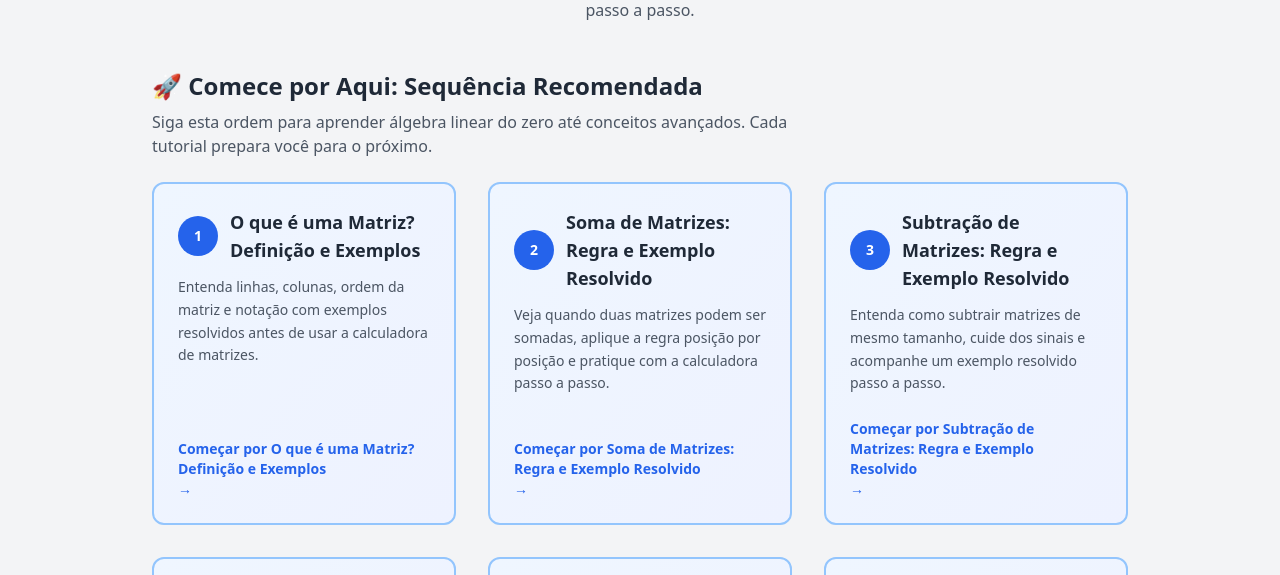
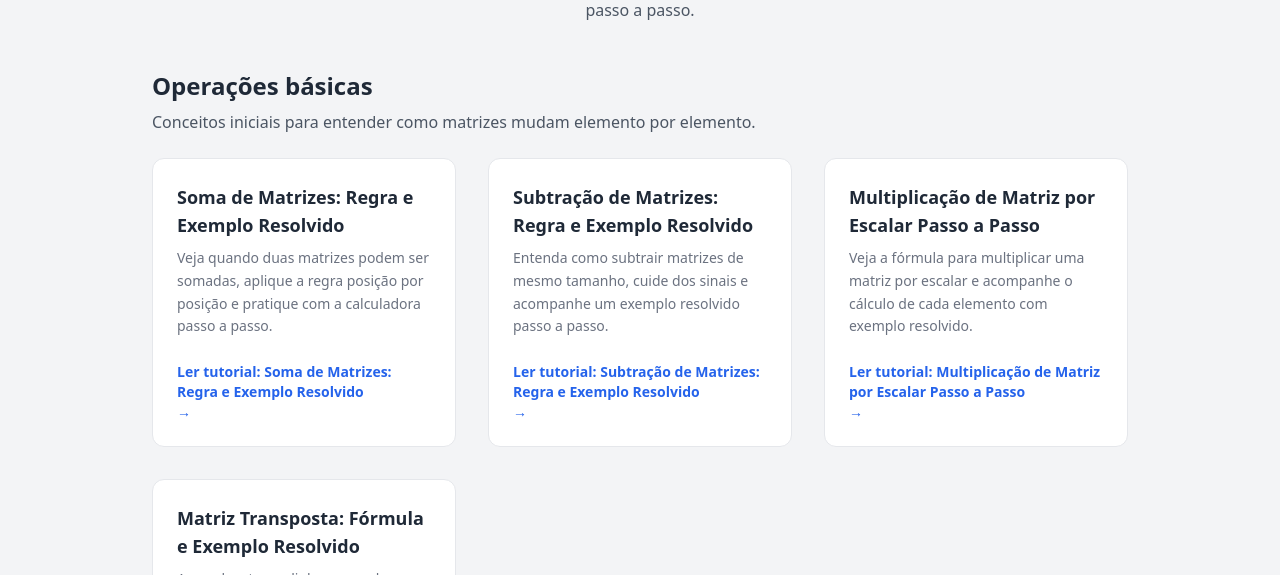
Before and after one commit to Diegosilva20/Projeto-calculadora-matrizes, a React (Vite) app: page /tutorials in a window 1280 px wide. Shown: the part 210-785 px from the top of the page. Built offline with nearby package versions, Linux system fonts and the light colour scheme.

Commit message:
Remove sequencia recomendada dos tutoriais

```diff
--- a/src/pages/Tutorials.jsx
+++ b/src/pages/Tutorials.jsx
@@ -2,54 +2,6 @@ import React from "react";
 import { Helmet } from "react-helmet";
 import { Link } from "react-router-dom";
 import { tutoriais } from "../data/tutorialsData";
-
-// Sequência recomendada para iniciantes
-const recommendedSequence = [
-  {
-    order: 1,
-    slug: "o-que-e-uma-matriz",
-  },
-  {
-    order: 2,
-    slug: "soma-de-matrizes",
-  },
-  {
-    order: 3,
-    slug: "subtracao-de-matrizes",
-  },
-  {
-    order: 4,
-    slug: "multiplicacao-por-escalar",
-  },
-  {
-    order: 5,
-    slug: "multiplicacao-de-matrizes",
-  },
-  {
-    order: 6,
-    slug: "determinante-2x2",
-  },
-  {
-    order: 7,
-    slug: "determinante-de-matrizes",
-  },
-  {
-    order: 8,
-    slug: "matriz-identidade",
-  },
-  {
-    order: 9,
-    slug: "matriz-inversa",
-  },
-  {
-    order: 10,
-    slug: "escalonamento-gauss",
-  },
-  {
-    order: 11,
-    slug: "sistemas-lineares",
-  },
-];
 
 const tutorialCategories = [
   {
@@ -100,43 +52,7 @@ const TutorialCard = ({ tutorial }) => (
   </article>
 );
 
-const SequenceCard = ({ tutorial, sequenceNumber }) => (
-  <article className="group flex flex-col rounded-xl border-2 border-blue-300 bg-gradient-to-br from-blue-50 to-indigo-50 p-6 text-left transition-all hover:border-blue-500 hover:shadow-xl dark:border-blue-900 dark:from-slate-900 dark:to-blue-950/50 dark:hover:border-blue-500">
-    <div className="flex items-center gap-3 mb-3">
-      <div className="flex-shrink-0 h-10 w-10 rounded-full bg-blue-600 text-white flex items-center justify-center font-bold text-sm">
-        {sequenceNumber}
-      </div>
-      <h3 className="flex-grow text-lg font-bold text-gray-800 transition-colors group-hover:text-blue-600 dark:text-slate-100 dark:group-hover:text-blue-400">
-        {tutorial.title}
-      </h3>
-    </div>
-    <p className="text-gray-600 text-sm mb-6 flex-grow leading-relaxed dark:text-slate-300">
-      {tutorial.description}
-    </p>
-    <Link
-      to={`/tutorial/${tutorial.slug}`}
-      className="inline-flex flex-wrap items-center gap-x-1 text-sm font-bold text-blue-600 transition-transform group-hover:translate-x-2 dark:text-blue-400"
-    >
-      Começar por {tutorial.title} <span>→</span>
-    </Link>
-  </article>
-);
-
 const Tutorials = () => {
-  // Constrói category para sequência recomendada
-  const recommendedCategory = {
-    title: "🚀 Comece por Aqui: Sequência Recomendada",
-    description:
-      "Siga esta ordem para aprender álgebra linear do zero até conceitos avançados. Cada tutorial prepara você para o próximo.",
-    tutorials: recommendedSequence
-      .map((item) => tutoriais.find((t) => t.slug === item.slug))
-      .filter(Boolean)
-      .map((tutorial, index) => ({
-        ...tutorial,
-        sequenceNumber: index + 1,
-      })),
-  };
-
   const categorizedSlugs = new Set(
     tutorialCategories.flatMap((category) => category.slugs),
   );
@@ -154,7 +70,6 @@ const Tutorials = () => {
   const allCategories =
     remainingTutorials.length > 0
       ? [
-          recommendedCategory,
           ...categories,
           {
             title: "Outros tutoriais",
@@ -162,7 +77,7 @@ const Tutorials = () => {
             tutorials: remainingTutorials,
           },
         ]
-      : [recommendedCategory, ...categories];
+      : categories;
 
   return (
     <>
@@ -195,17 +110,9 @@ const Tutorials = () => {
                 </p>
               </div>
               <div className="grid grid-cols-1 sm:grid-cols-2 lg:grid-cols-3 gap-8">
-                {category.tutorials.map((tutorial) =>
-                  category.title.includes("Comece por Aqui") ? (
-                    <SequenceCard
-                      key={tutorial.id}
-                      tutorial={tutorial}
-                      sequenceNumber={tutorial.sequenceNumber}
-                    />
-                  ) : (
-                    <TutorialCard key={tutorial.id} tutorial={tutorial} />
-                  )
-                )}
+                {category.tutorials.map((tutorial) => (
+                  <TutorialCard key={tutorial.id} tutorial={tutorial} />
+                ))}
               </div>
             </section>
           ))}
```
